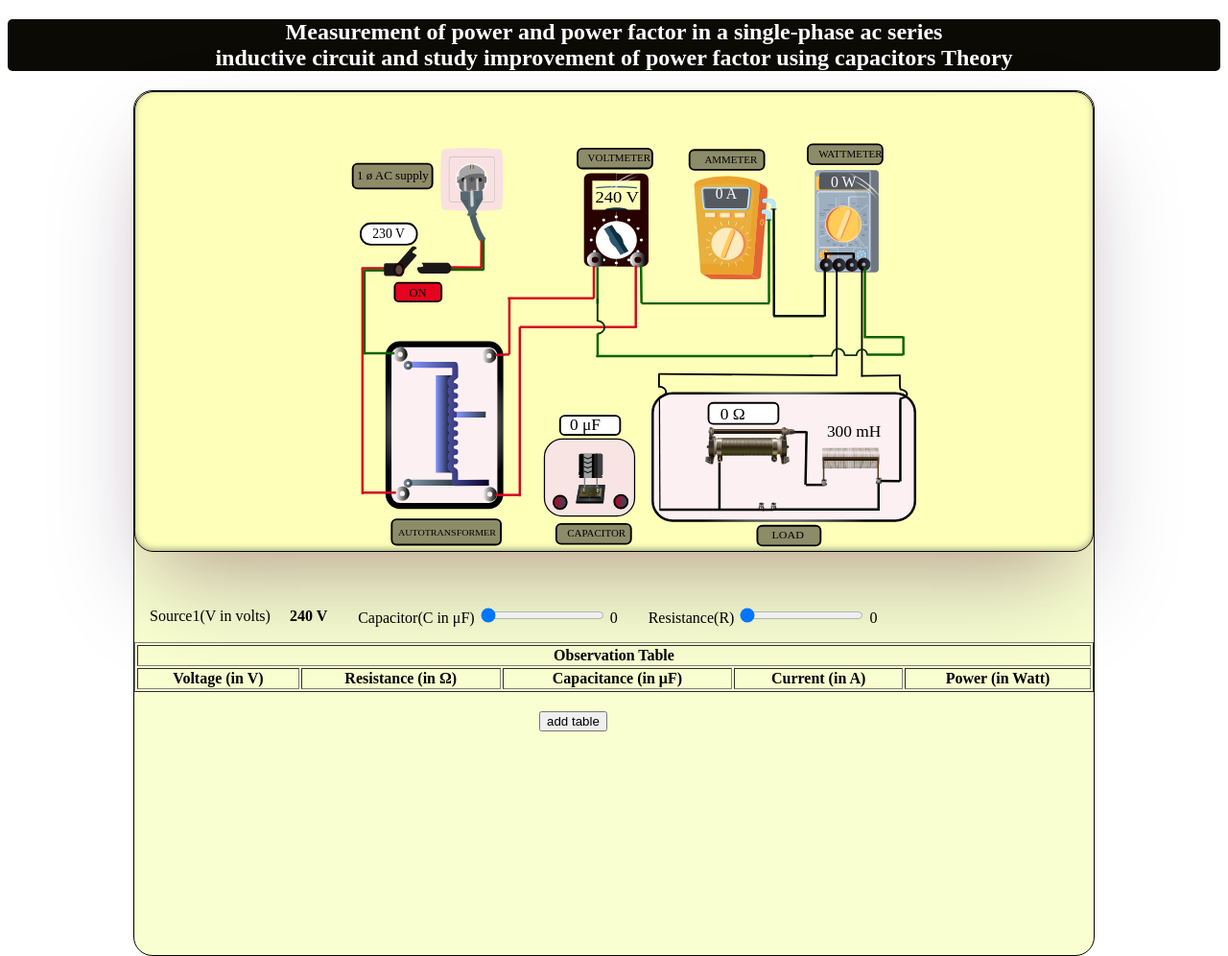
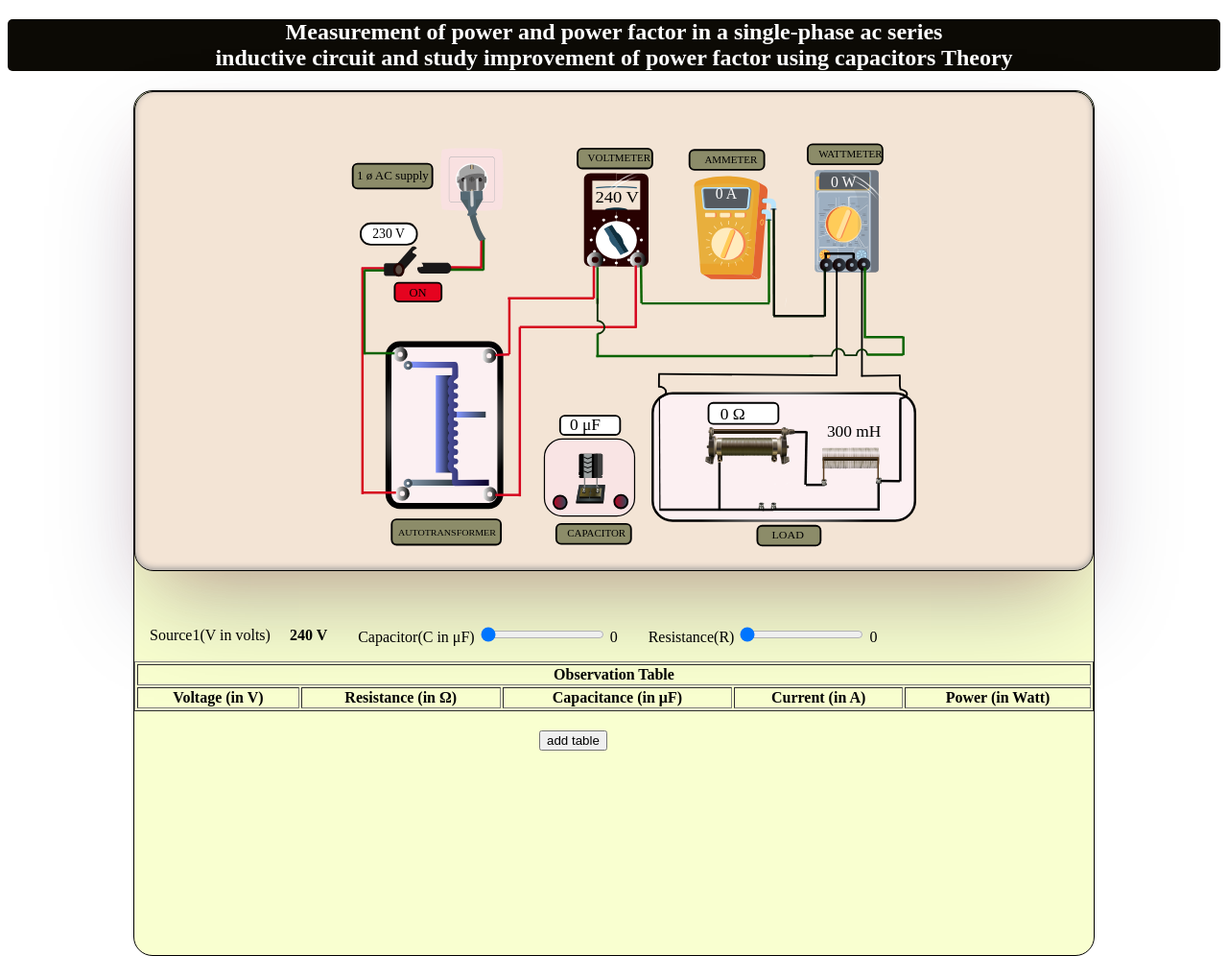
Before and after one commit to virtual-labs/exp-power-factor-using-capacitor-iitk, a plain HTML site: page experiment/simulation/index.html in a window 1280 px wide. Shown: the whole page at 96% size. Drawn offline with Linux system fonts and the light colour scheme; files that its build step writes are made by us from their sources; a script that the page names is missing.

Commit message:
Update main.css

```diff
--- a/experiment/simulation/css/main.css
+++ b/experiment/simulation/css/main.css
@@ -1,13 +1,12 @@
-/* You CSS goes in here */
 .container{
-    height: 480px;
+    height: 500px;
     padding-top: 30px;
 
 /* background-color: brown; */
 
     border: 1px solid black;
     border-radius: 20px;
-    background-color: rgb(254, 255, 185);
+    background-color: rgb(243, 228, 213);
     box-sizing: border-box;
     box-shadow: rgba(1, 1, 50, 0.25) 0px 50px 100px -20px, rgba(246, 96, 96, 0.3) 0px 30px 60px -30px, rgba(1, 23, 46, 0.35) 0px -2px 6px 0px inset;
     /* margin-right: 30px; */
```
